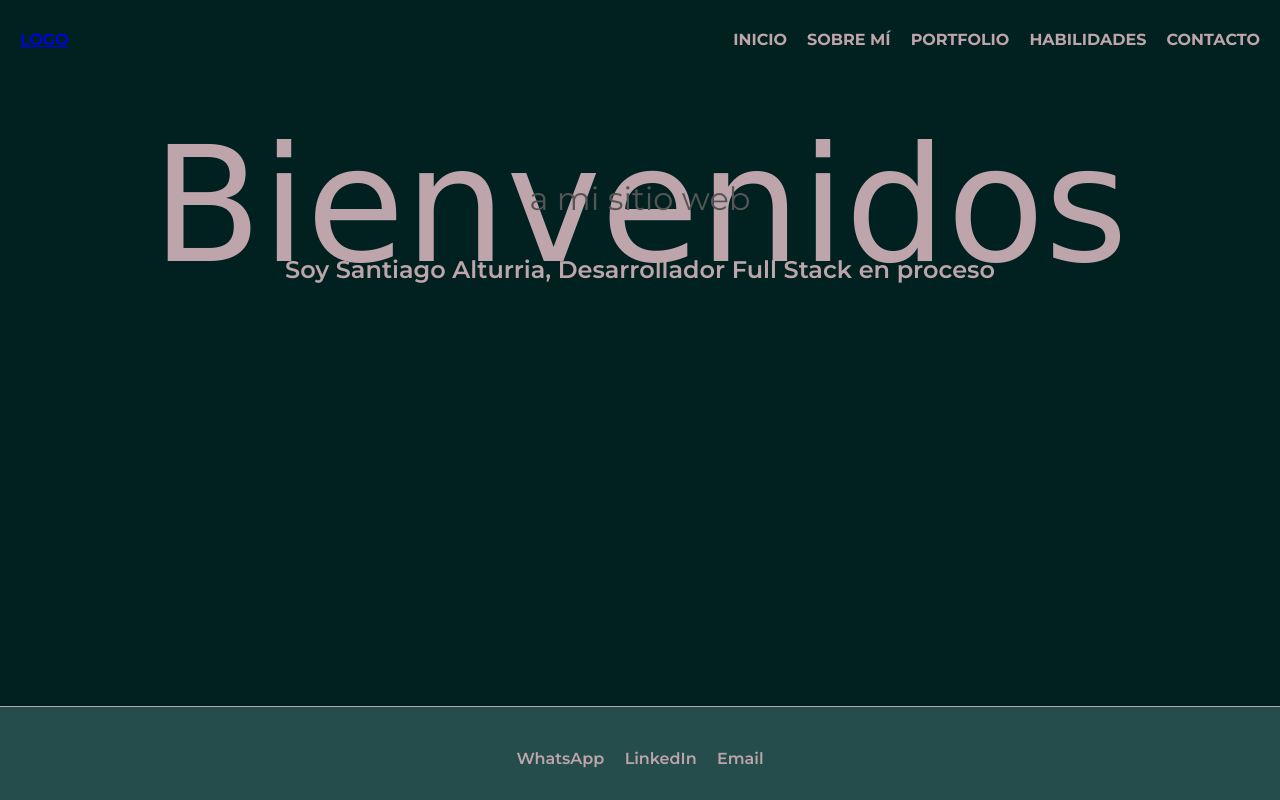
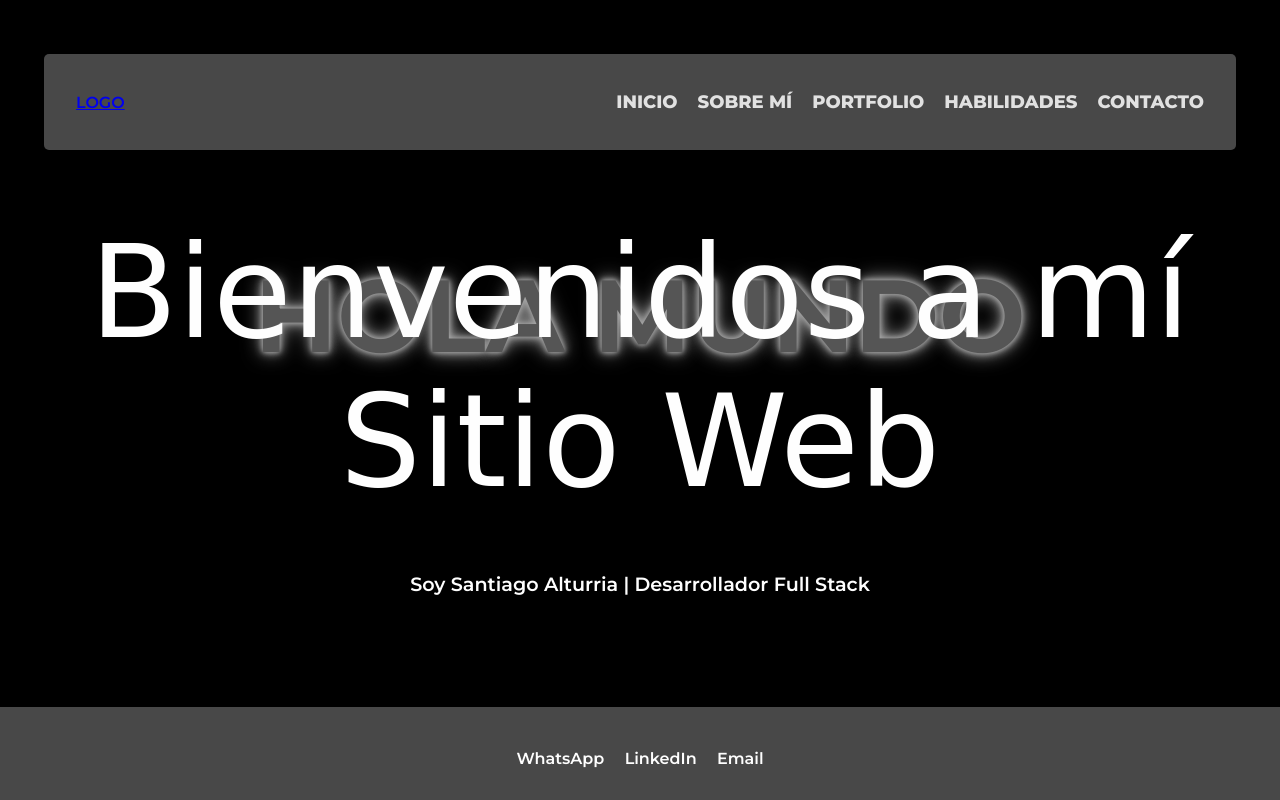
Before and after one commit to SantiAlturria/salture-proyect-home, a plain HTML site: page index.html in a window 1280 px wide. Drawn offline with Linux system fonts and the light colour scheme; a web font is replaced by a local one.

Commit message:
cambien en css y html

```diff
--- a/css/style.css
+++ b/css/style.css
@@ -1,8 +1,8 @@
 /*  VARIABLES */
 :root {
-  --color-texto: #bda5ab;
-  --color-fondo: #002120;
-  --color-header: #254d4c;
+  --color-texto: #fefefe;
+  --color-fondo: #000000;
+  --color-header: #484848;
 }
 
 /*  BASE  */
@@ -38,6 +38,10 @@ p {
   display: flex;
   justify-content: space-between;
   align-items: center;
+  background-color: var(--color-header);
+  margin: 1.5rem;
+padding: 2rem;
+border-radius: 0.3125rem;
 }
 
 .nav-links {
@@ -51,8 +55,50 @@ p {
 .nav-links a {
   color: var(--color-texto);
   text-decoration: none;
-  font-size: 1rem;
+  font-size: 1.1vw;
   font-weight: bold;
+}
+.nav-links a {
+  font-size: 18px;
+  color: #e1e1e1;
+  font-family: inherit;
+  font-weight: 800;
+  cursor: pointer;
+  position: relative;
+  border: none;
+  background: none;
+  text-transform: uppercase;
+  text-decoration: none;
+  transition-timing-function: cubic-bezier(0.25, 0.8, 0.25, 1);
+  transition-duration: 400ms;
+  transition-property: color;
+  display: inline-block;
+  padding: 5px 0;
+}
+
+.nav-links a:hover,
+.nav-links a:focus {
+  color: #fff;
+}
+
+.nav-links a::after {
+  content: "";
+  pointer-events: none;
+  bottom: -2px;
+  left: 50%;
+  position: absolute;
+  width: 0%;
+  height: 2px;
+  background-color: #fff;
+  transition-timing-function: cubic-bezier(0.25, 0.8, 0.25, 1);
+  transition-duration: 400ms;
+  transition-property: width, left;
+}
+
+.nav-links a:hover::after,
+.nav-links a:focus::after {
+  width: 100%;
+  left: 0%;
 }
 
 .btn-primary {
@@ -68,6 +114,14 @@ header {
   text-align: center;
 }
 
+.inicio {
+  display: flex;
+  flex-direction: column;
+  justify-content: center;
+  align-items: center;
+  text-align: center;
+}
+
 h1 {
   display: flex;
   flex-direction: column;
@@ -75,21 +129,32 @@ h1 {
   font-size: 2.5rem;
 }
 
+.hola-mundo {
+  font-family: "Montserrat", sans-serif;
+  font-weight: 700;
+  font-size: 8vw;
+  color: #555;
+  margin-top: 1rem;
+  text-shadow:
+    0 0 5px #a5a5a5,
+    0 0 10px #a5a5a5,
+    0 0 20px #a4a4a4;
+}
+
+
+
 .bienvenidos {
   font-family: "Ballet", cursive;
   font-weight: 500;
-  font-size: 10rem;
+  font-size: 10vw;
   color: var(--color-texto);
+  margin-top: -10rem;
 }
 
-.a-mi-sitio {
-  font-family: "Montserrat", sans-serif;
-  font-weight: 400;
-  font-size: 2rem;
-  color: #555;
-  margin-top: -7.5rem;
+.soy {
+  font-size: 1.5vw;
+  font-weight: 600;
 }
-
 /* CARDS */
 .cards-container {
   padding: 40px 20px;
@@ -197,6 +262,47 @@ textarea {
   transition: all 300ms ease;
 }
 
+.boton-elegante {
+  font-size: 18px;
+  color: #e1e1e1;
+  font-family: inherit;
+  font-weight: 800;
+  cursor: pointer;
+  position: relative;
+  border: none;
+  background: none;
+  text-transform: uppercase;
+  transition-timing-function: cubic-bezier(0.25, 0.8, 0.25, 1);
+  transition-duration: 400ms;
+  transition-property: color;
+  text-decoration: none;
+  padding: 5px 0;
+  display: inline-block;
+}
+
+.boton-elegante:hover,
+.boton-elegante:focus {
+  color: #fff;
+}
+
+.boton-elegante::after {
+  content: "";
+  position: absolute;
+  bottom: -2px;
+  left: 50%;
+  width: 0%;
+  height: 2px;
+  background-color: #fff;
+  transition: width 400ms cubic-bezier(0.25, 0.8, 0.25, 1),
+              left 400ms cubic-bezier(0.25, 0.8, 0.25, 1);
+}
+
+.boton-elegante:hover::after,
+.boton-elegante:focus::after {
+  width: 100%;
+  left: 0%;
+}
+
 button {
   width: 15%;
   padding: 10px;
@@ -235,7 +341,7 @@ button.enviar {
   color: var(--color-texto);
   text-align: center;
   padding: 2rem 1rem;
-  border-top: 1px solid var(--color-texto);
+
 }
 
 .footer p {
--- a/index.html
+++ b/index.html
@@ -28,10 +28,10 @@
     <main>
       <section class="inicio">
         <h1>
-          <span class="bienvenidos">Bienvenidos</span>
-          <span class="a-mi-sitio">a mi sitio web</span>
+          <span class="hola-mundo">HOLA MUNDO</span>
+          <span class="bienvenidos">Bienvenidos a mí Sitio Web</span>
         </h1>
-        <p>Soy Santiago Alturria, Desarrollador Full Stack en proceso</p>
+        <p class="soy">Soy Santiago Alturria | Desarrollador Full Stack</p>
       </section>
     </main>
 
```
